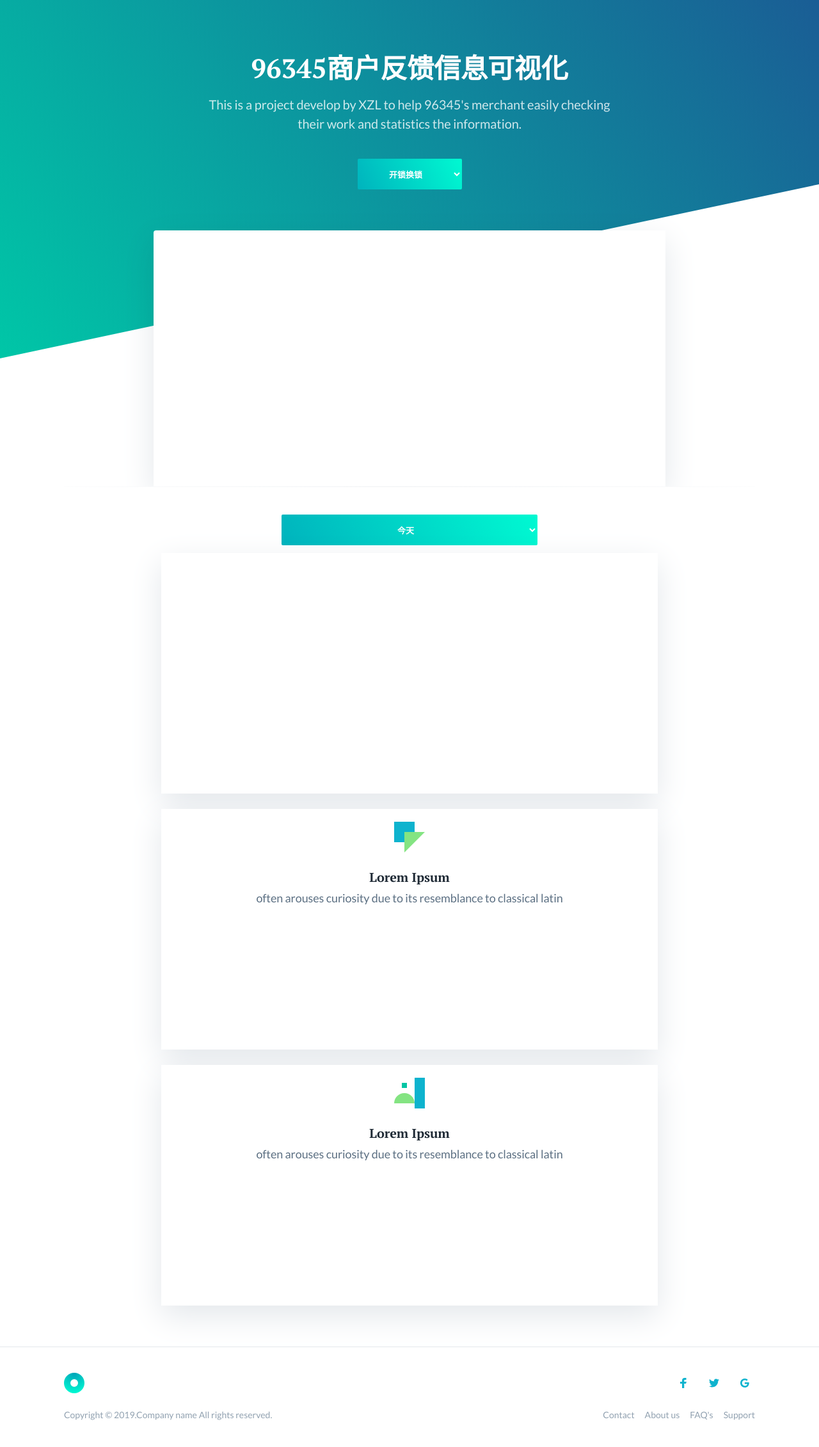
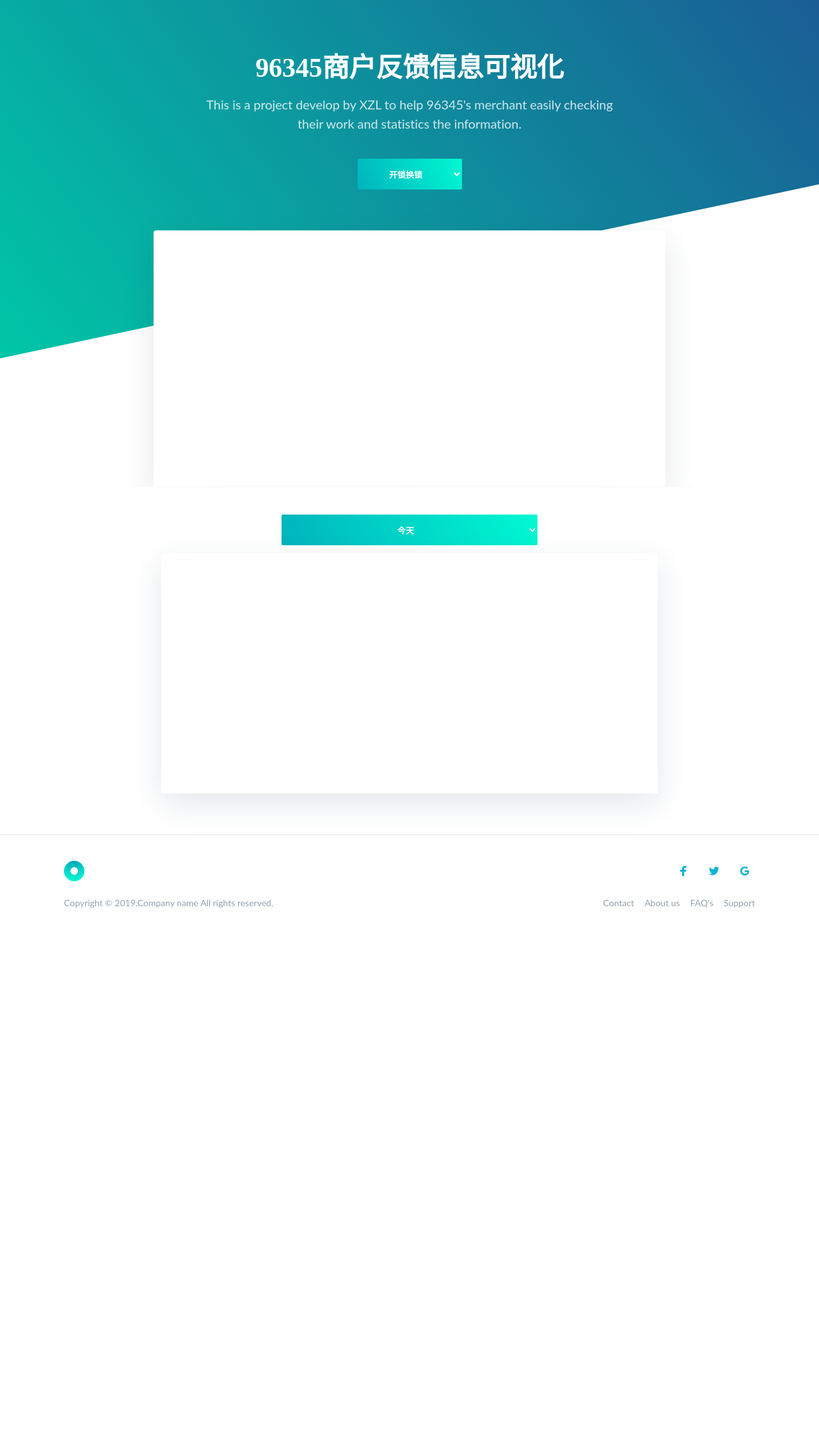
Before and after one commit to xzltc/96345_flask, a Flask app: page / in a window 1280 px wide. Shown: the part 80-2341 px from the top of the page at 64% size. After the commit the page ends 1498 px from the top, so only its background shows below. Run offline with Flask 2, Linux system fonts and the light colour scheme; parts of the project's set-up code (start-up, migrations or seed data) failed here and were passed over; some libraries are stand-ins or nearby versions.

Commit message:
删除index冗杂部分

```diff
--- a/templates/index.html
+++ b/templates/index.html
@@ -7,7 +7,7 @@
     <meta name="viewport" content="width=device-width, initial-scale=1">
     <title>96345商户数据可视化</title>
 
-    <link href="https://fonts.googleapis.com/css?family=Lato:400,400i|PT+Serif:700" rel="stylesheet">
+{#    <link href="https://fonts.googleapis.com/css?family=Lato:400,400i|PT+Serif:700" rel="stylesheet">#}
     <link rel="stylesheet" href="../static/assets/css/style.css">
     <script src="https://unpkg.com/scrollreveal@4.0.0/dist/scrollreveal.min.js"></script>
     <script src="https://cdn.bootcss.com/jquery/3.0.0/jquery.min.js"></script>
@@ -184,36 +184,6 @@
                                 </div>
                             </div>
                         </div>
-                        <div class="feature is-revealing">
-                            <div class="feature-inner">
-                                <div class="feature-icon">
-                                    <svg width="48" height="48" xmlns="http://www.w3.org/2000/svg">
-                                        <g fill="none" fill-rule="evenodd">
-                                            <path fill="#0EB3CE" d="M0 0h32v32H0z"/>
-                                            <path fill="#84E482" d="M16 16h32L16 48z"/>
-                                        </g>
-                                    </svg>
-                                </div>
-                                <h4 class="feature-title h3-mobile">Lorem Ipsum</h4>
-                                <p class="text-sm">often arouses curiosity due to its resemblance to classical latin</p>
-                            </div>
-                        </div>
-                        <div class="feature is-revealing">
-                            <div class="feature-inner">
-                                <div class="feature-icon">
-                                    <svg width="48" height="48" xmlns="http://www.w3.org/2000/svg">
-                                        <g fill="none" fill-rule="evenodd">
-                                            <path d="M32 40H0c0-8.837 7.163-16 16-16s16 7.163 16 16z" fill="#84E482"
-                                                  style="mix-blend-mode:multiply"/>
-                                            <path fill="#03C5A4" d="M12 8h8v8h-8z"/>
-                                            <path fill="#0EB3CE" d="M32 0h16v48H32z"/>
-                                        </g>
-                                    </svg>
-                                </div>
-                                <h4 class="feature-title h3-mobile">Lorem Ipsum</h4>
-                                <p class="text-sm">often arouses curiosity due to its resemblance to classical latin</p>
-                            </div>
-                        </div>
                     </div>
                 </div>
             </div>
```
